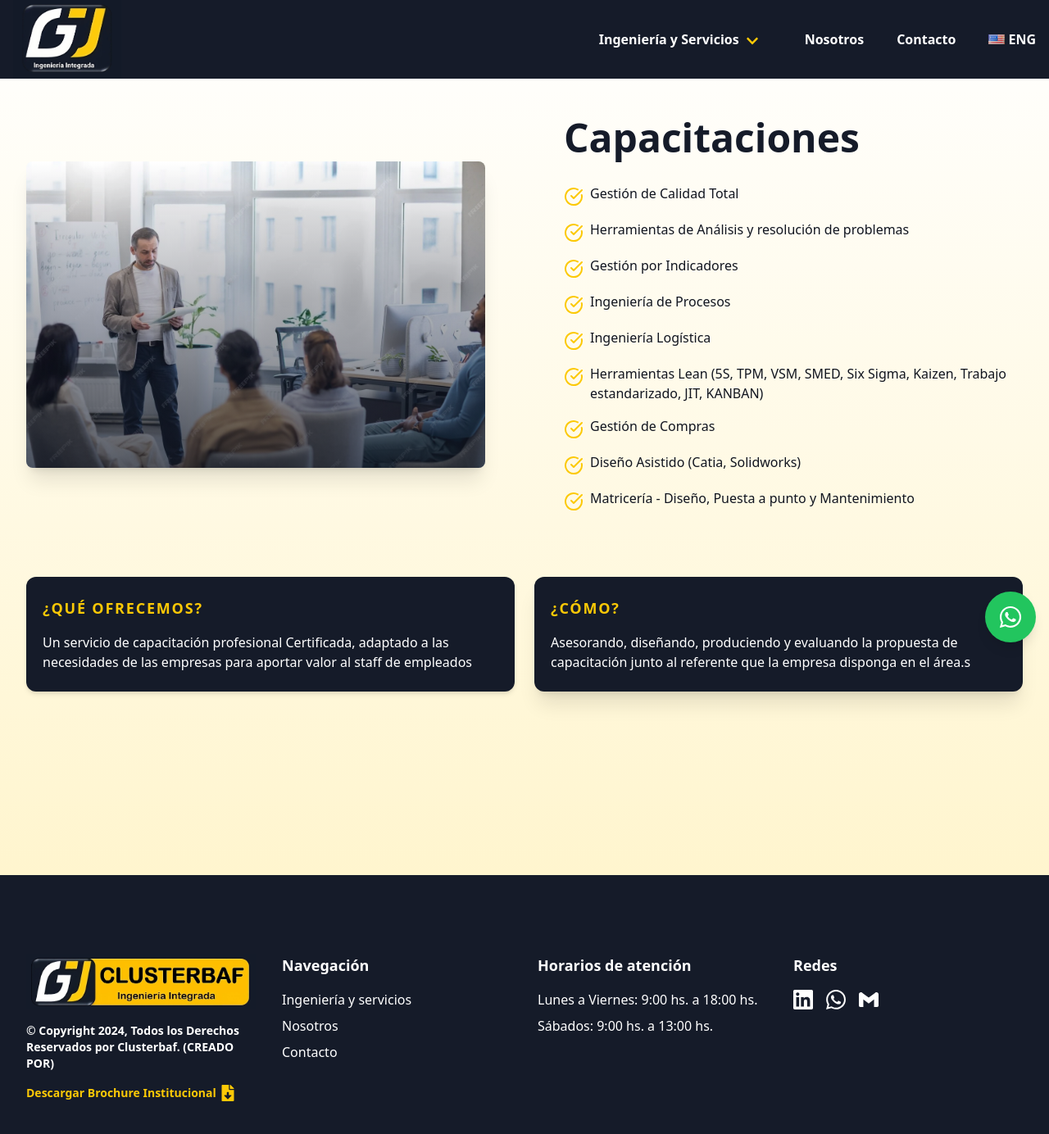
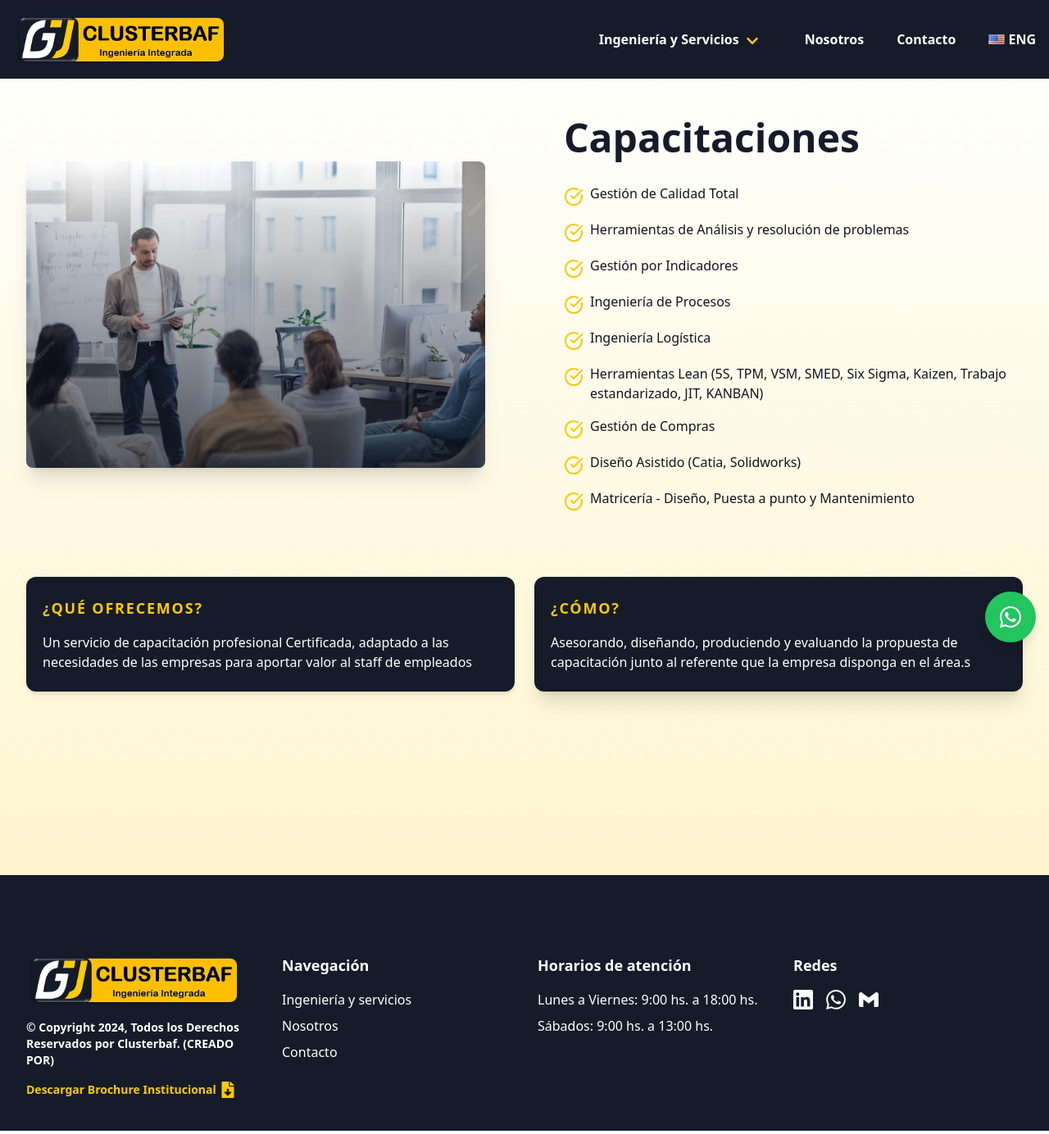
Before and after one commit to bautiliendo/clusterbaf-project, a React (Vite) app: page /capacitaciones in a window 1280 px wide. Shown: the whole page at 82% size. Built offline with nearby package versions, Linux system fonts and the light colour scheme; what tailwindcss-animated would draw is missing.

Commit message:
cambio logo

```diff
--- a/src/common/Footer.tsx
+++ b/src/common/Footer.tsx
@@ -18,7 +18,7 @@ export const Footer: React.FC = () => {
             <div className="px-4 mx-auto sm:px-6 lg:px-8 max-w-7xl">
                 <div className="grid grid-cols-1 gap-8 md:grid-cols-2 lg:grid-cols-4">
                     <div>
-                        <img className="mb-4 w-full max-w-80 hover:cursor-pointer" src={Logo} onClick={() => scrollToSection("hero")} alt="Logo clusterbaf" />
+                        <img className="mb-4  h-16  hover:cursor-pointer" src={Logo} onClick={() => scrollToSection("hero")} alt="Logo clusterbaf" />
                         <p className="text-sm text-white mb-4 font-semibold">{t.copyright}</p>
                         <div className='flex gap-1 hover:cursor-pointer'>
                             <a href={Brochure} onClick={(e) => { e.preventDefault(); window.open(Brochure, '_blank'); }} className="text-sm font-semibold text-jonquil">{t.downloadBrochure}</a>
--- a/src/common/NavBar.tsx
+++ b/src/common/NavBar.tsx
@@ -1,6 +1,6 @@
 import { useState } from "react";
 import { Link } from "react-router-dom";
-import Logo from '../assets/logo.webp';
+import Logo from '../assets/logo-footer-transformed.webp';
 import { AiOutlineClose, AiOutlineMenu } from "react-icons/ai";
 import { FaChevronDown } from "react-icons/fa";
 import { useScrollNavigation } from "../helpers/ScrollToSection";
@@ -43,7 +43,7 @@ export const NavBar: React.FC = () => {
     <div className="top-0 left-0 w-full z-50 fixed bg-rich_black">
       <div className='flex items-center justify-between h-30 text-white px-4 max-w-7xl mx-auto'>
         <div className="flex-shrink-0">
-          <img src={Logo} className="h-24 cursor-pointer" onClick={() => scrollToSection("hero")} alt="Logo Clusterbaf" />
+          <img src={Logo} className="h-16 cursor-pointer my-4" onClick={() => scrollToSection("hero")} alt="Logo Clusterbaf" />
         </div>
         <div className="flex flex-grow justify-end items-center">
           <ul className='hidden md:flex items-center font-bold text-md gap-10'>
```
